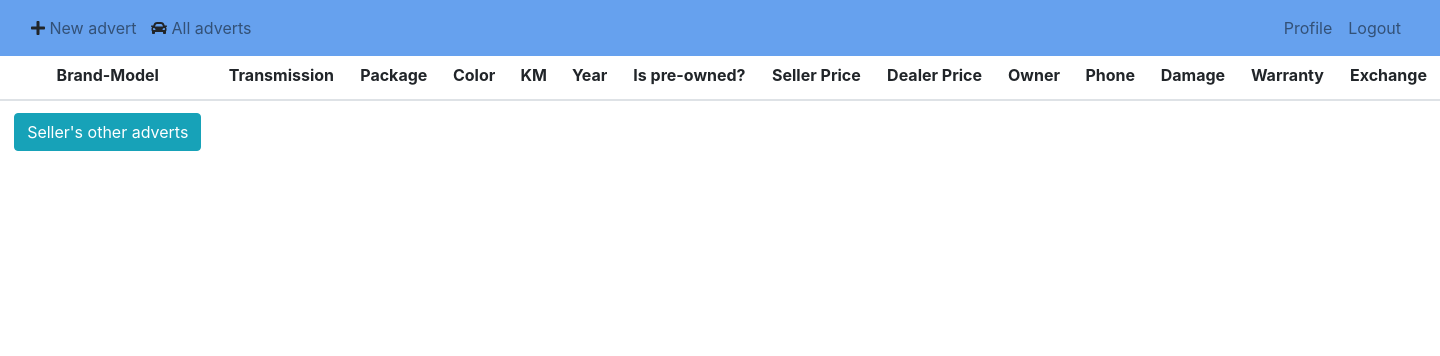
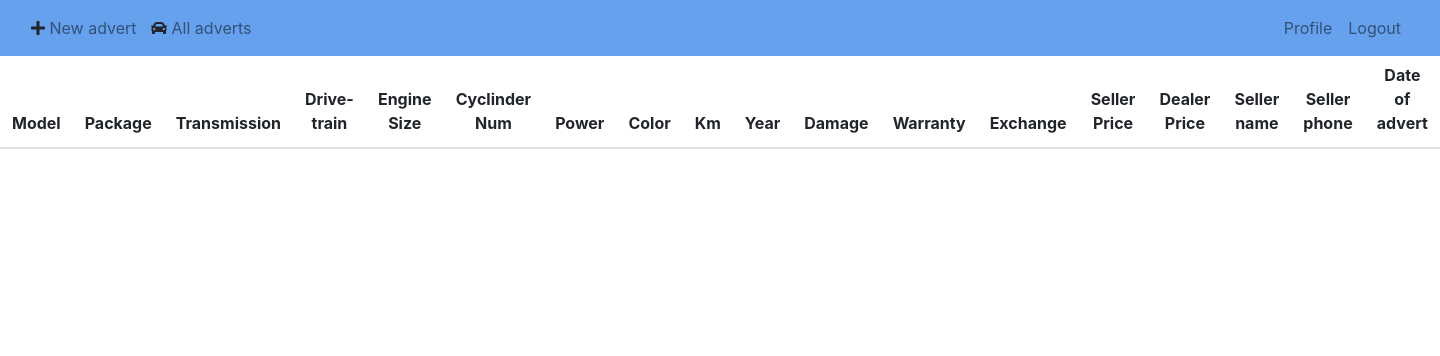
Before and after one commit to Bil-372-Proje-8-Organization/Bil372_Proje_8, a Flask app: template templates/detailsAdvert.html in a window 1440 px wide. Shown: the top 356 px of the page. Run offline with Flask 2, Linux system fonts and the light colour scheme; the template is opened without the code that fills it: most values are stand-ins (such as "Sample title", 1, 10 or a date in 2020); lists and menus that the app fills with data are empty; parts of the project's set-up code (start-up, migrations or seed data) failed here and were passed over; some libraries are stand-ins or nearby versions.

Commit message:
Added new details

```diff
--- a/templates/detailsAdvert.html
+++ b/templates/detailsAdvert.html
@@ -69,20 +69,29 @@
   <table class="table table-hover" style="margin-top:50px;">
     <thead>
       <tr>
-        <th scope="col">Brand-Model</th>
+        <th scope="col">Model</th>
+        <th scope="col">Package</th>
         <th scope="col">Transmission</th>
-        <th scope="col">Package</th>
+        <th scope="col">Drive-train</th>
+        <th scope="col">Engine Size</th>
+        <th scope="col">Cyclinder Num</th>
+        <th scope="col">Power</th>
+
         <th scope="col">Color</th>
-        <th scope="col">KM</th>
+        <th scope="col">Km</th>
         <th scope="col">Year</th>
-        <th scope="col">Is pre-owned?</th>
-        <th scope="col">Seller Price</th>
-        <th scope="col">Dealer Price</th>
-        <th scope="col">Owner</th>
-        <th scope="col">Phone</th>
+
         <th scope="col">Damage</th>
         <th scope="col">Warranty</th>
         <th scope="col">Exchange</th>
+
+        <th scope="col">Seller Price</th>
+        <th scope="col">Dealer Price</th>
+
+        <th scope="col">Seller name</th>
+        <th scope="col">Seller phone</th>
+
+        <th scope="col">Date of advert</th>
       </tr>
     </thead>
     <tbody>
@@ -91,12 +100,21 @@
             {%for vehicle in vehicles%}
               {%if advert.vehicle_no == vehicle.vehicle_no%}
                 <td>{{vehicle.brand_model}}</td>
+                <td>{{vehicle.package}}</td>
                 <td>{{vehicle.transmission}}</td>
-        <td>{{vehicle.package}}</td>
+                <td>{{vehicle.drive_train}}</td>
+                <td>{{vehicle.engine_size}}</td>
+                <td>{{vehicle.num_cylinder}}</td>
+                <td>{{vehicle.power}}</td>
+
                 <td>{{advert.color}}</td>
                 <td>{{advert.km}}</td>
                 <td>{{vehicle.year}}</td>
-        <td>{{advert.second_hand}}</td>
+
+                <td>{{advert.damage}}</td>
+                <td>{{advert.warranty}}</td>
+                <td>{{advert.exchange}}</td>
+
                 <td>{{advert.seller_price}}</td>
                 <td>{{vehicle.dealer_price}}</td>
 
@@ -107,15 +125,13 @@
                     {%endif%}
                 {%endfor%}
 
-        <td>{{advert.damage}}</td>
-        <td>{{advert.warranty}}</td>
-        <td>{{advert.exchange}}</td>
-        {%endif%}
-        {%endfor%}
+                <td>{{advert.ad_date}}</td>
 
                 <td class="align-middle">
                    <a href="{{ url_for('sellers_adverts',id=advert.seller_id) }}" class="btn btn-info" >Seller's other adverts</a>
                 </td>
+              {%endif%}
+            {%endfor%}
           </tr>
       {%endfor%}
     </tbody>
```
Lines whose indentation alone changed are shown as unchanged.
